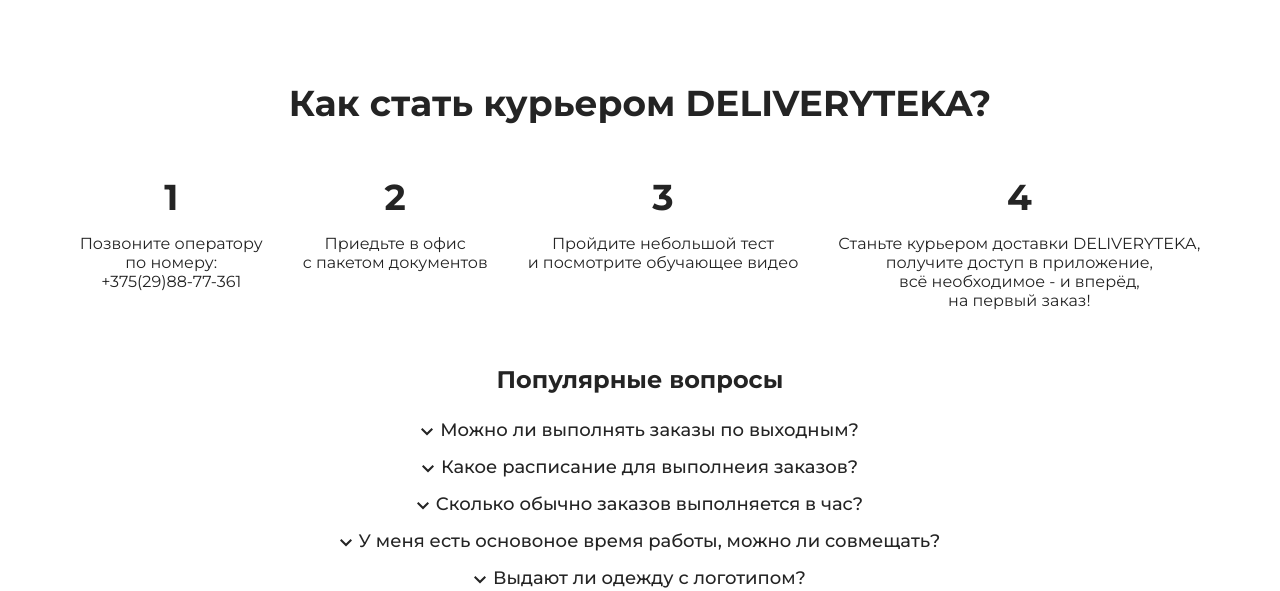
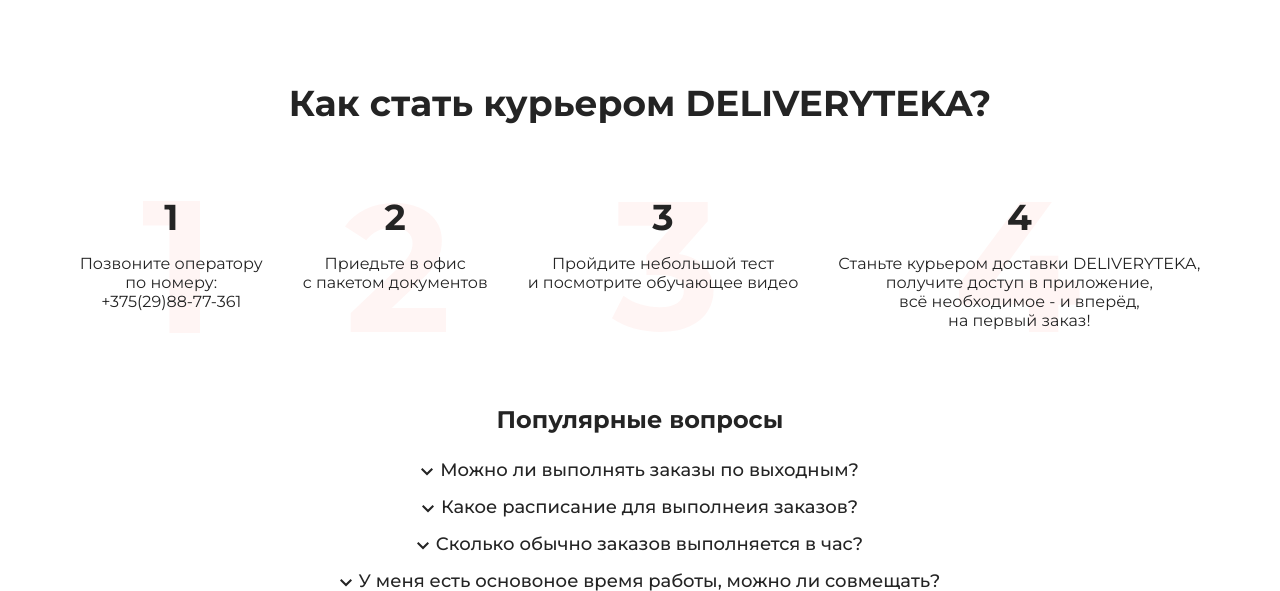
Before and after one commit to gleb-komarov/deliveryteka, a PHP site: page /courier.php in a window 1280 px wide. Shown: the part 59-650 px from the top of the page. Run offline with PHP 8.4, Linux system fonts and the light colour scheme; data that the repository does not hold is empty.

Commit message:
moore fixes

```diff
--- a/courier.php
+++ b/courier.php
@@ -40,19 +40,19 @@ $deaths = $response->deaths;
                 <div class="courier-intro__inner">
                     <h2 class="courier__title">Как стать курьером DELIVERYTEKA?</h2>
                     <div class="steps__inner">
-                        <div class="step">
+                        <div class="step-one">
                             <h2 class="step__title">1</h2>
                             <p class="step__info">Позвоните оператору<br> по номеру:<br> <a class="phone__link" href="tel:+375(29)8877361">+375(29)88-77-361</a></p>
                         </div>
-                        <div class="step">
+                        <div class="step-two">
                             <h2 class="step__title">2</h2>
                             <p class="step__info">Приедьте в офис<br> с пакетом документов</p>
                         </div>
-                        <div class="step">
+                        <div class="step-three">
                             <h2 class="step__title">3</h2>
                             <p class="step__info">Пройдите небольшой тест<br> и посмотрите обучающее видео</p>
                         </div>
-                        <div class="step">
+                        <div class="step-four">
                             <h2 class="step__title">4</h2>
                             <p class="step__info">Станьте курьером доставки DELIVERYTEKA,<br> получите доступ в приложение,<br> всё необходимое - и вперёд,<br> на первый заказ!</p>
                         </div>
--- a/covid.php
+++ b/covid.php
@@ -55,6 +55,9 @@ $deaths = $response->deaths;
                             <h3 class="case__subtitle">смертельных случаев</h3>
                         </div>
                     </div>
+                    <div class="source__inner">
+                        <a href="https://t.me/minzdravbelarus" class="source__link">Источник: Министерство здравоохранения Республики Беларусь</a>
+                    </div>
                     <div class="symptoms__inner">
                         <h3 class="symptoms__title">Часто наблюдаемые сиптомы:</h3>
                         <p class="symptom-item">сухой кашель</p>
--- a/css/style.css
+++ b/css/style.css
@@ -507,8 +507,27 @@ input:hover, select:hover, label:hover {
     margin: 0 auto;
 }
 
-.step {
-    margin: 0 20px;
+.step-one {
+    margin: 20px;
+    background: url("../img/step.svg") center no-repeat;
+}
+
+.step-two {
+    margin: 20px;
+    background: url("../img/step2.svg") center no-repeat;
+
+}
+
+.step-three {
+    margin: 20px;
+    background: url("../img/step3.svg") center no-repeat;
+
+}
+
+.step-four {
+    margin: 20px;
+    background: url("../img/step4.svg") center no-repeat;
+
 }
 
 .case__title, .step__title {
@@ -523,7 +542,24 @@ input:hover, select:hover, label:hover {
 }
 
 .cases {
-    color: rgba(244, 67, 54, 0.85);;
+    color: rgba(244, 67, 54, 0.85);
+}
+
+.source__inner {
+    margin-top: 15px;
+    display: flex;
+    justify-content: center;
+}
+
+.source__link {
+    font-size: 12px;
+    color: #242424;
+    text-decoration: none;
+    transition: color .2s linear;
+}
+
+.source__link:hover {
+    color: rgba(244, 67, 54, 0.85)
 }
 
 .recovered {
@@ -635,8 +671,8 @@ details[open] summary:before {
     border: 8px solid #f3f3f3;
     border-radius: 50%;
     border-top: 8px solid rgba(244, 67, 54, 0.85);
-    -webkit-animation: spin 2s linear infinite;
-    animation: spin 2s linear infinite;
+    -webkit-animation: spin 1s linear infinite;
+    animation: spin 1s linear infinite;
 }
 
 @-webkit-keyframes spin {
--- a/js/preloader.js
+++ b/js/preloader.js
@@ -1,7 +1,7 @@
 var myVar;
 
 function myFunction() {
-    myVar = setTimeout(showPage, 500);
+    myVar = setTimeout(showPage, 300);
 }
 
 function showPage() {
```
Also changed, not shown: img/step.svg (added), img/step2.svg (added), img/step3.svg (added), img/step4.svg (added).
